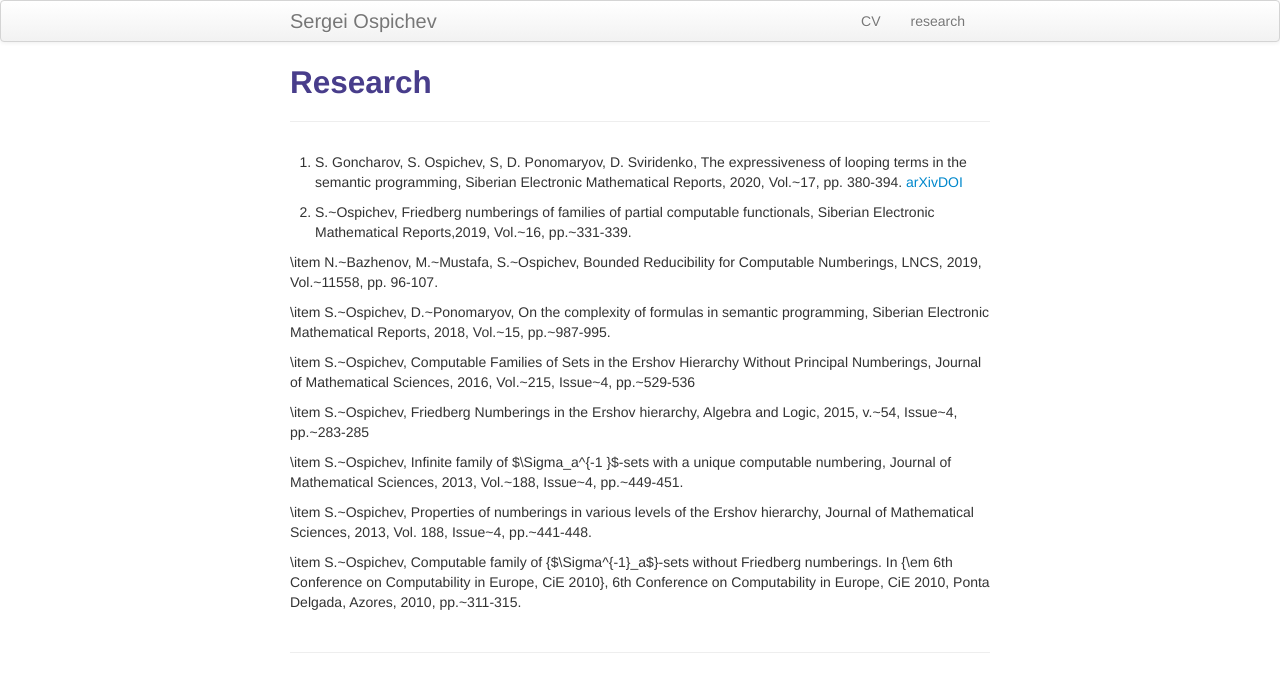
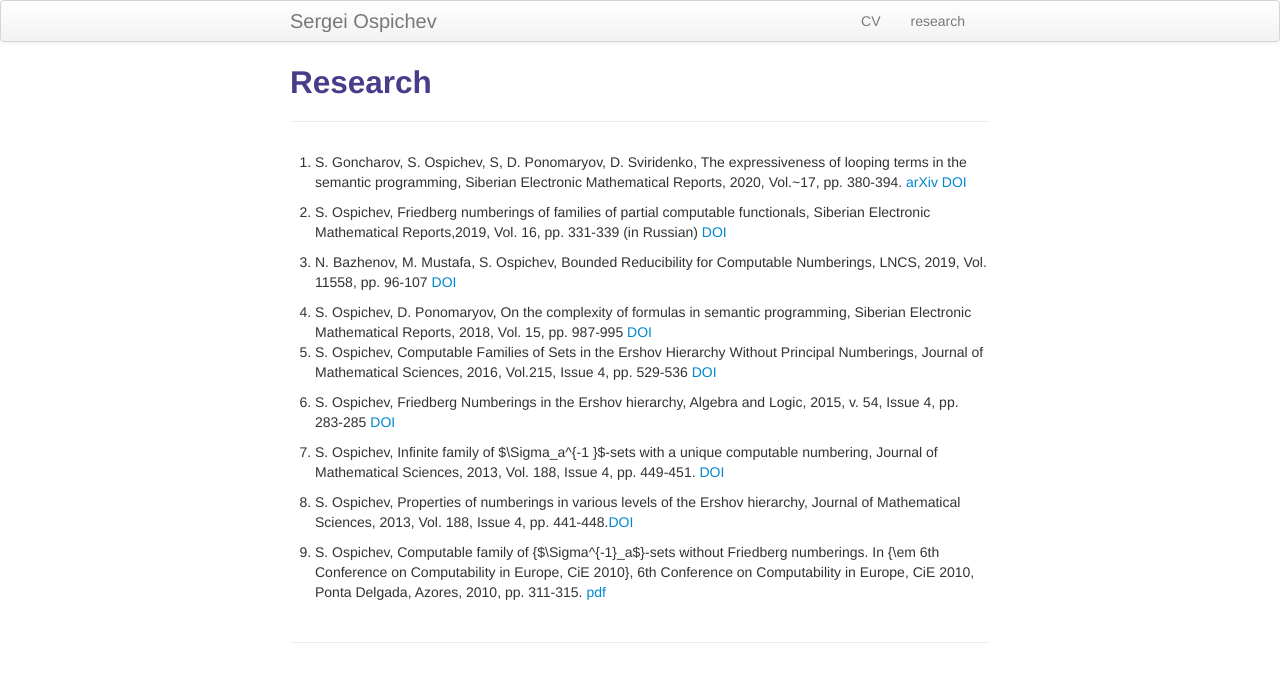
Before and after one commit to ospichev/ospichev.github.io, a Jekyll site: the page built from pages/research.md, in a window 1280 px wide. Shown: the top 692 px of the page. Built offline with Jekyll 4.4.1, drawn with Linux system fonts in a browser that asks for light colours.

Commit message:
update my website

```diff
--- a/pages/research.md
+++ b/pages/research.md
@@ -11,33 +11,22 @@ description: Sergei Ospichev's research
 
 [click here for the most recent version of the paper]({{ BASE_PATH}}/pages/working_papers/sample-working-paper.pdf)
 -->
-1. S. Goncharov, S. Ospichev, S, D. Ponomaryov, D. Sviridenko, The expressiveness of looping terms in the semantic programming, Siberian Electronic Mathematical Reports, 2020, Vol.~17, pp. 380-394. [arXiv](https://arxiv.org/abs/1912.02731)[DOI](https://doi.org/10.33048/semi.2020.17.024)
+1. S. Goncharov, S. Ospichev, S, D. Ponomaryov, D. Sviridenko, The expressiveness of looping terms in the semantic programming, Siberian Electronic Mathematical Reports, 2020, Vol.~17, pp. 380-394. [arXiv](https://arxiv.org/abs/1912.02731)  [DOI](https://doi.org/10.33048/semi.2020.17.024)
 
-2. S.~Ospichev, Friedberg numberings of families of partial computable functionals, Siberian Electronic Mathematical Reports,2019, Vol.~16, pp.~331-339.
+2. S. Ospichev, Friedberg numberings of families of partial computable functionals, Siberian Electronic Mathematical Reports,2019, Vol. 16, pp. 331-339 (in Russian) [DOI](https://doi.org/10.33048/semi.2019.16.020)
 
-\item N.~Bazhenov, M.~Mustafa, S.~Ospichev, Bounded Reducibility for Computable Numberings, LNCS, 2019, Vol.~11558, pp. 96-107.
+3. N. Bazhenov, M. Mustafa, S. Ospichev, Bounded Reducibility for Computable Numberings, LNCS, 2019, Vol. 11558, pp. 96-107  [DOI](https://doi.org/10.1007/978-3-030-22996-2_9)
 
-\item S.~Ospichev, D.~Ponomaryov, On the complexity of formulas in semantic programming, Siberian Electronic Mathematical Reports, 2018, Vol.~15, pp.~987-995.
+4. S. Ospichev, D. Ponomaryov, On the complexity of formulas in semantic programming, Siberian Electronic Mathematical Reports, 2018, Vol. 15, pp. 987-995 [DOI](https://doi.org/10.17377/semi.2018.15.083)
+5. S. Ospichev, Computable Families of Sets in the Ershov Hierarchy Without Principal Numberings, Journal of Mathematical Sciences, 2016, Vol.215, Issue 4, pp. 529-536 [DOI](https://doi.org/10.17377/semi.2018.15.083)
 
-\item S.~Ospichev, Computable Families of Sets in the Ershov Hierarchy Without Principal
-Numberings, Journal of Mathematical Sciences, 2016, Vol.~215,
-Issue~4, pp.~529-536
+6. S. Ospichev, Friedberg Numberings in the Ershov hierarchy, Algebra and Logic, 2015, v. 54, Issue 4, pp. 283-285 [DOI](https://doi.org/10.1007/s00153-014-0402-y)
 
-\item S.~Ospichev, Friedberg Numberings in the Ershov hierarchy, Algebra and Logic,
-2015, v.~54, Issue~4, pp.~283-285
+7. S. Ospichev, Infinite family of $\Sigma_a^{-1 }$-sets with a unique computable numbering, Journal of Mathematical Sciences, 2013, Vol. 188, Issue 4, pp. 449-451. [DOI](https://doi.org/10.1007/s10958-012-1141-4)
 
-\item S.~Ospichev, Infinite family of $\Sigma_a^{-1 }$-sets with a unique
-computable numbering, Journal of Mathematical Sciences, 2013,
-Vol.~188, Issue~4, pp.~449-451.
+8. S. Ospichev, Properties of numberings in various levels of the Ershov hierarchy, Journal of Mathematical Sciences, 2013, Vol. 188, Issue 4, pp. 441-448.[DOI](https://doi.org/10.1007/s10958-012-1140-5)
 
-\item S.~Ospichev, Properties of numberings in various levels of the
-Ershov hierarchy, Journal of Mathematical Sciences, 2013, Vol. 188,
-Issue~4, pp.~441-448.
-
-\item  S.~Ospichev, Computable family of {$\Sigma^{-1}_a$}-sets
-without Friedberg numberings. In {\em 6th Conference on
-Computability in Europe, CiE 2010}, 6th Conference on Computability
-in Europe, CiE 2010, Ponta Delgada, Azores, 2010, pp.~311-315.
+9.  S. Ospichev, Computable family of {$\Sigma^{-1}_a$}-sets without Friedberg numberings. In {\em 6th Conference on Computability in Europe, CiE 2010}, 6th Conference on Computability in Europe, CiE 2010, Ponta Delgada, Azores, 2010, pp. 311-315. [pdf]({{ BASE_PATH}}/pages/working_papers/without.pdf)
 
 <!-- Note: this is how to write a comment in HTML. Everything in here won't show up on your webpage.-->
 
```
Also changed, not shown: 1 other file.
